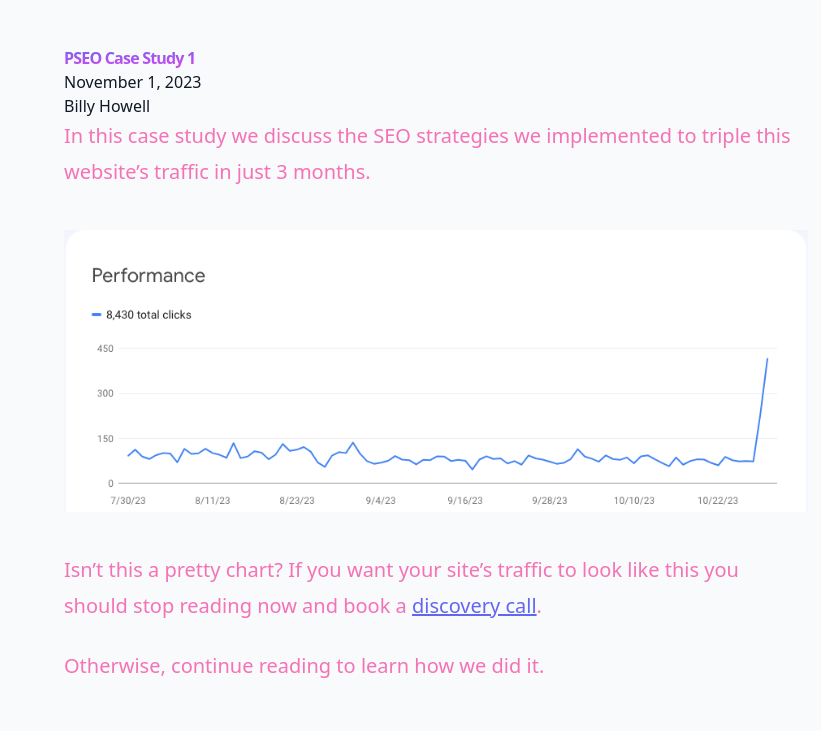
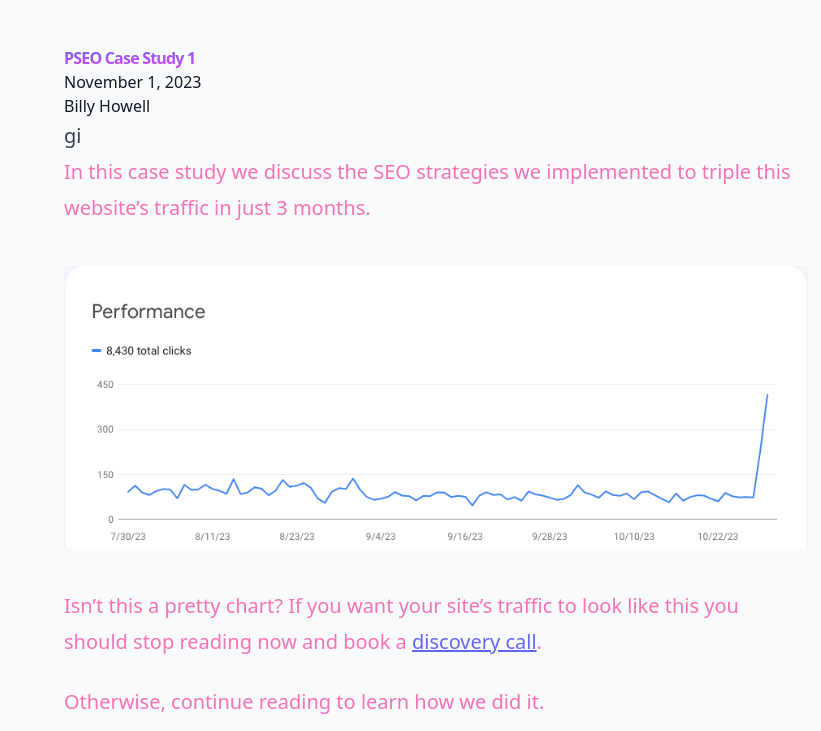
Before and after one commit to Billyjameshowell/astro-landing-page, an Astro site: page /blog/case-study-1 in a window 1280 px wide. Shown: the part 69-800 px from the top of the page, without its empty margins (0-821 px from the left). Built offline with nearby package versions, Linux system fonts and the light colour scheme; Astro itself is replaced by a stand-in of ours; what tailwindcss-fluid-type would draw is missing.

```diff
--- a/src/pages/blog/[slug].astro
+++ b/src/pages/blog/[slug].astro
@@ -36,7 +36,7 @@ console.log("Post Data:", post);
 <h2>{post.data.author}</h2>
 <div
 class="prose lg:prose-xl prose-headings:text-blue-600 prose-p:text-pink-400 prose-li:text-white"
->
+>gi
 <Content />
 </div>
 </Layout>
```
